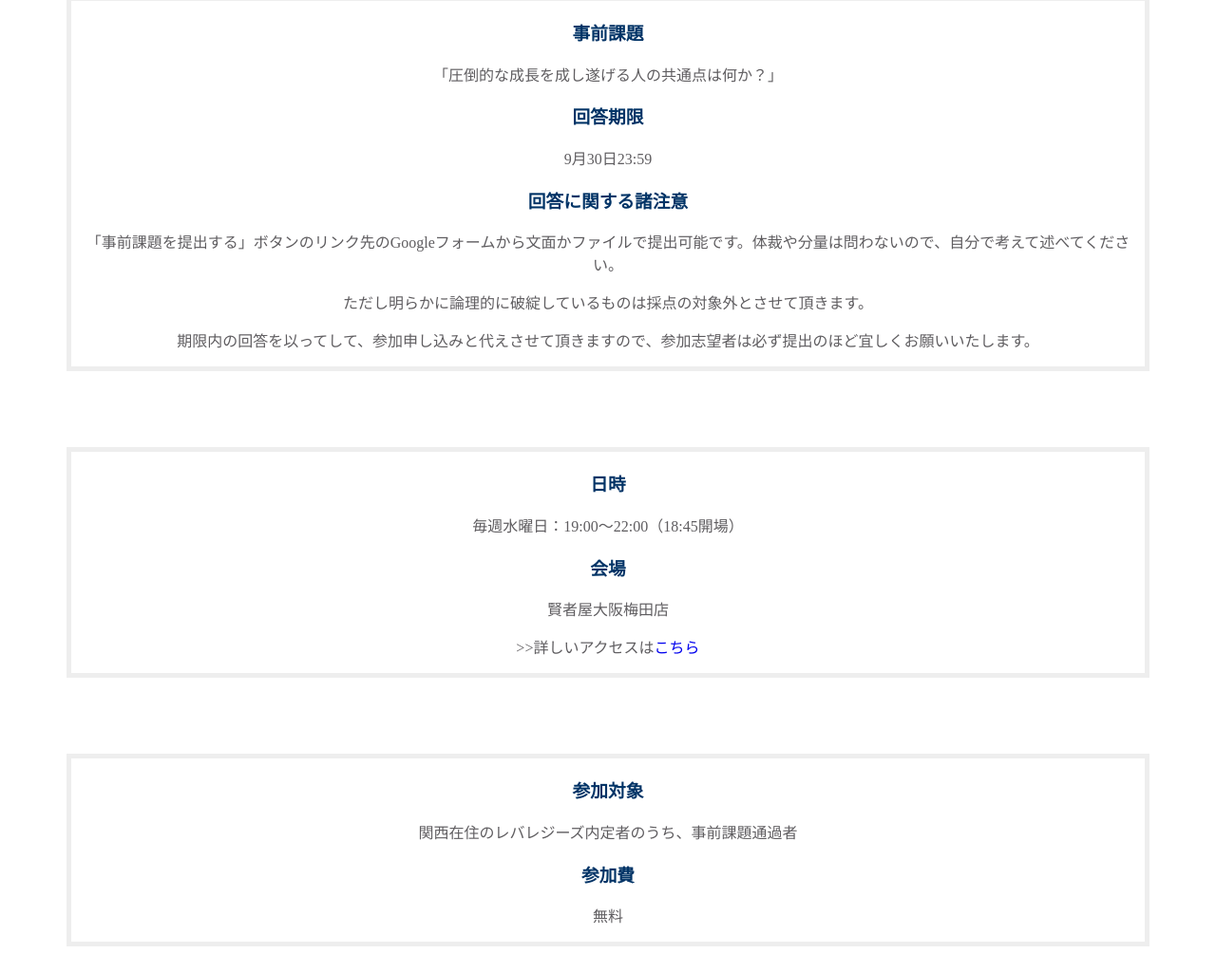
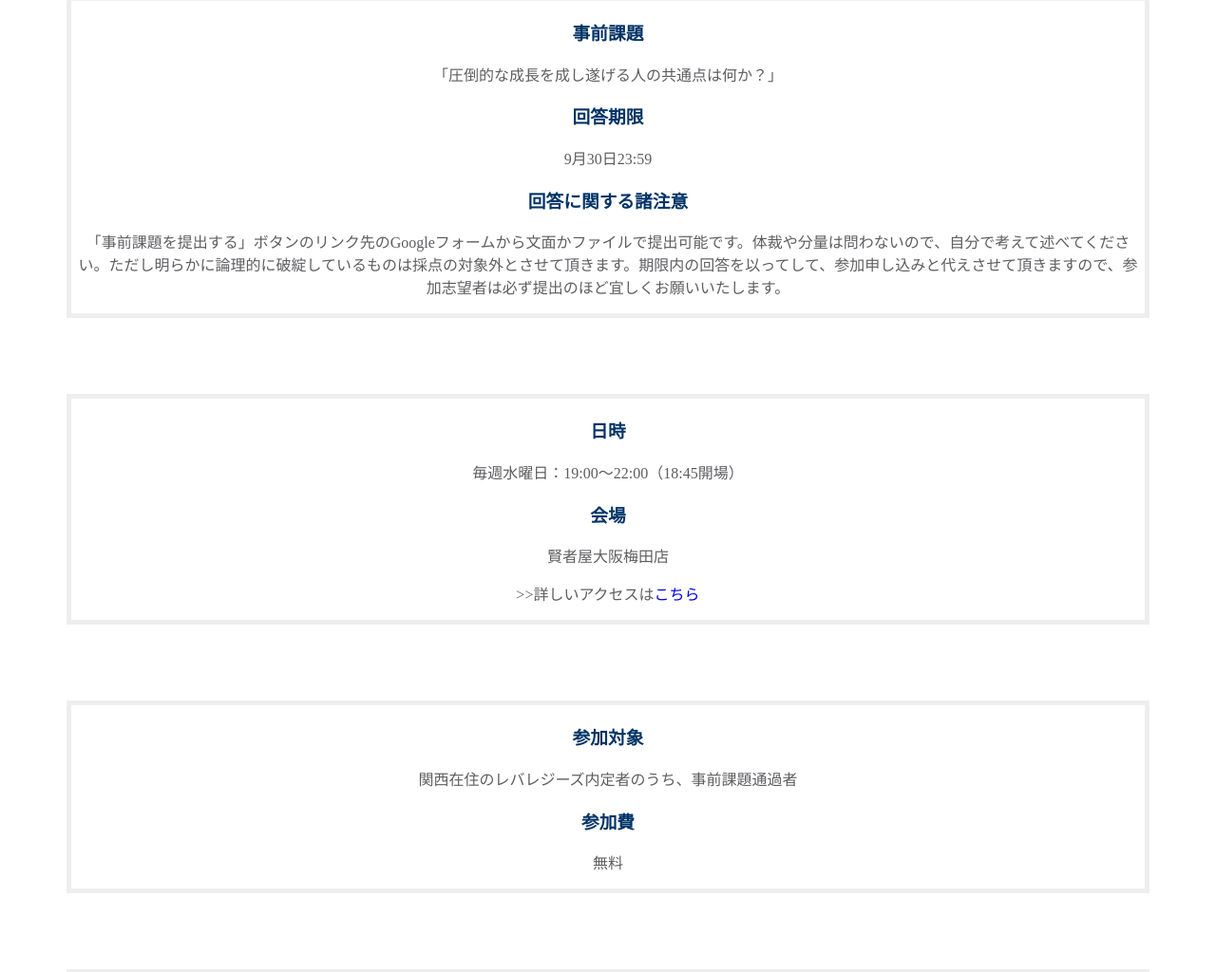
Before and after one commit to yamata165/logicalThinkingTraining, a plain HTML site: page index.html in a window 1280 px wide. Shown: the part 2897-3921 px from the top of the page at 95% size. Drawn offline with Linux system fonts and the light colour scheme.

Commit message:
Update index.html

```diff
--- a/index.html
+++ b/index.html
@@ -94,9 +94,7 @@
                 <h3>回答期限</h3>
                 <p>9月30日23:59</p>
                 <h3>回答に関する諸注意</h3>
-                <p>「事前課題を提出する」ボタンのリンク先のGoogleフォームから文面かファイルで提出可能です。体裁や分量は問わないので、自分で考えて述べてください。</p>
-                <p>ただし明らかに論理的に破綻しているものは採点の対象外とさせて頂きます。</p>
-                <p>期限内の回答を以ってして、参加申し込みと代えさせて頂きますので、参加志望者は必ず提出のほど宜しくお願いいたします。</p>
+                <p>「事前課題を提出する」ボタンのリンク先のGoogleフォームから文面かファイルで提出可能です。体裁や分量は問わないので、自分で考えて述べてください。ただし明らかに論理的に破綻しているものは採点の対象外とさせて頂きます。期限内の回答を以ってして、参加申し込みと代えさせて頂きますので、参加志望者は必ず提出のほど宜しくお願いいたします。</p>
               </div>
               <div class="heading-info">
               <h3>日時</h3>
```
